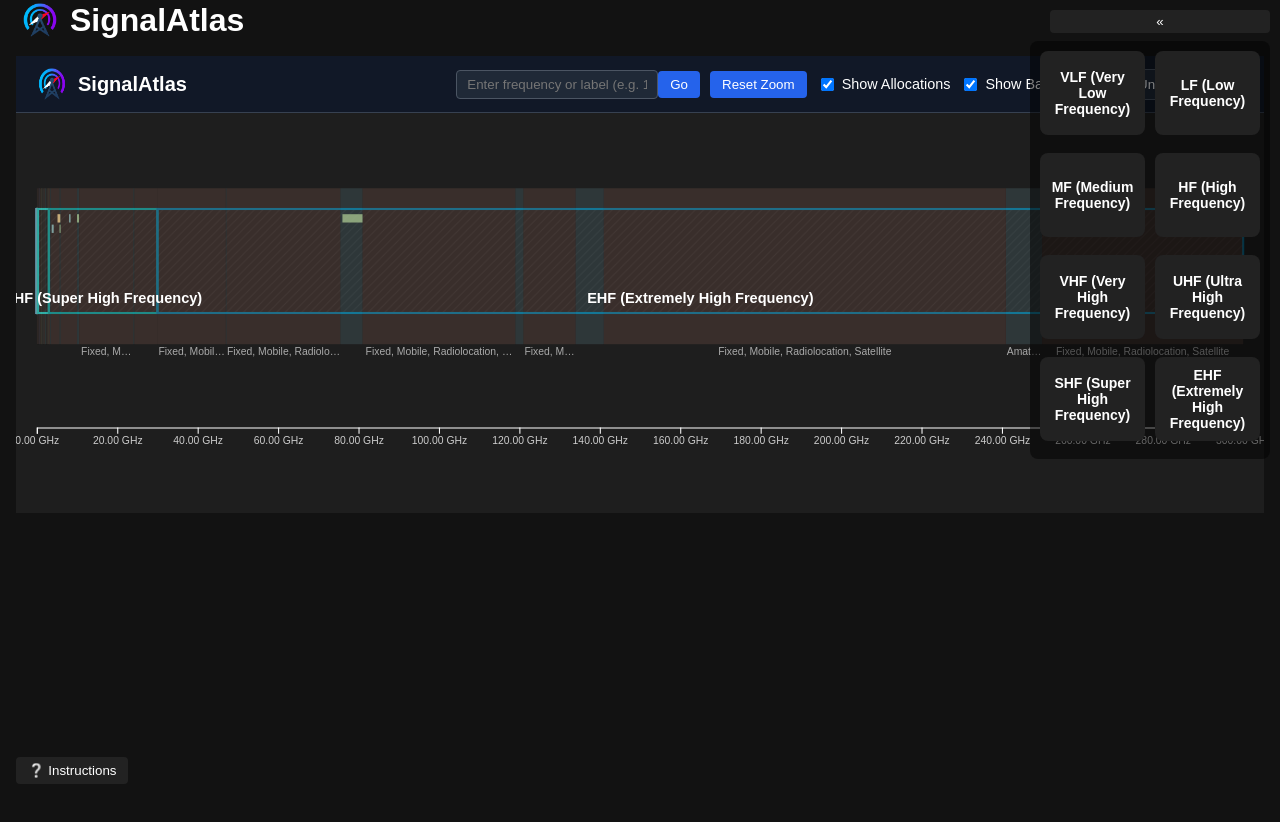
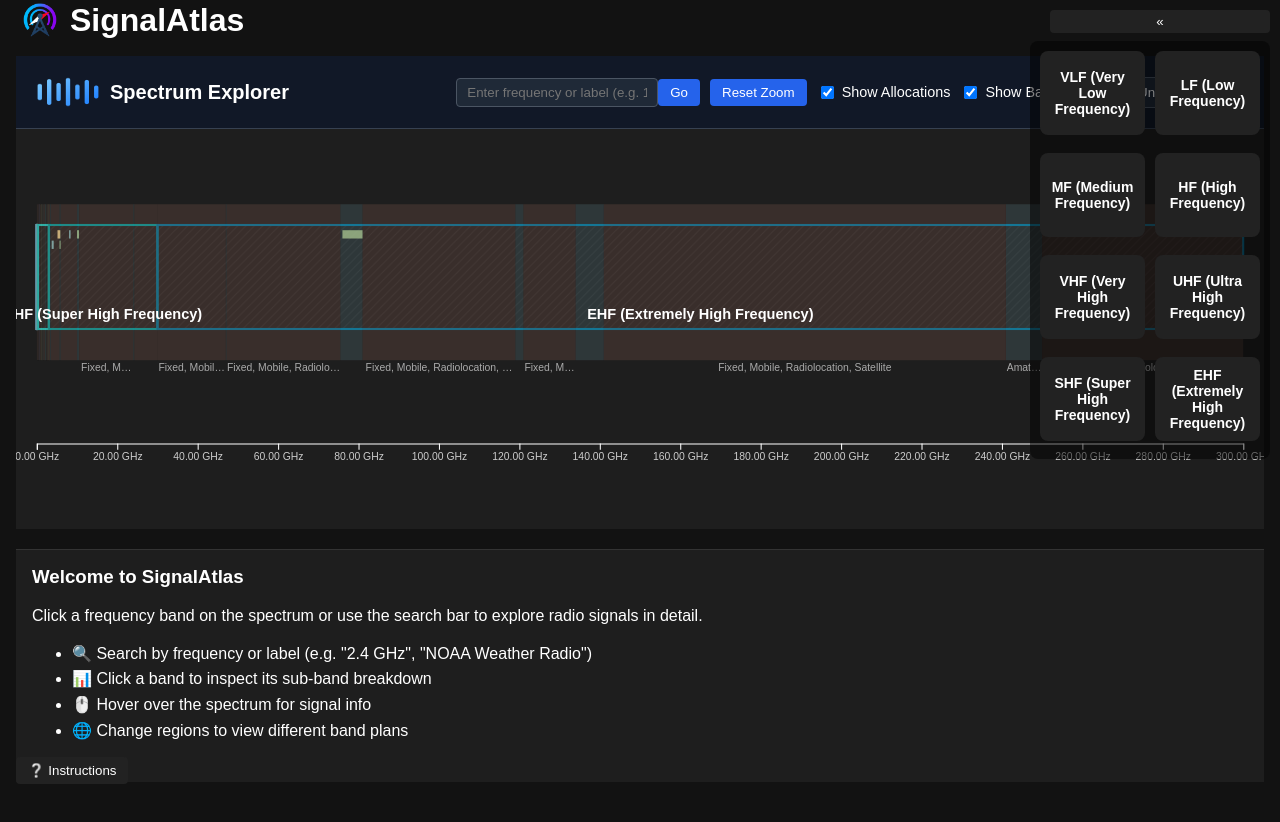
Before and after one commit to Imagineer7/SignalAtlas, a React (Create React App) app: page / in a window 1280 px wide. Shown: the top 822 px of the page. Built offline with nearby package versions, Linux system fonts and the light colour scheme.

Commit message:
Updated some graphics

```diff
--- a/src/components/SpectrumLayout.js
+++ b/src/components/SpectrumLayout.js
@@ -136,8 +136,7 @@ const SpectrumLayout = ({
       {/* 📊 Spectrum canvas */}
       <svg ref={refProp} width="100%" height="400px" />
 
-      {/* 📋 Detailed Band Information Box */}
-      {selectedBand && (
+      {/* 📋 Detailed Band Information Box (or placeholder content) */}
       <div
         style={{
           background: '#1e1e1e',
@@ -145,8 +144,11 @@ const SpectrumLayout = ({
           padding: '1rem',
           marginTop: '1rem',
           borderTop: '1px solid #333',
+          minHeight: '200px',
         }}
       >
+        {selectedBand ? (
+          <>
             <h3 style={{ marginTop: 0 }}>{selectedBand.label}</h3>
             <p>
               <strong>Frequency:</strong>{' '}
@@ -171,7 +173,6 @@ const SpectrumLayout = ({
                       .domain([selectedBand.start, selectedBand.end])
                       .range([0, width]);
 
-                  // Background bar
                     svg.append("rect")
                       .attr("x", 0)
                       .attr("y", 20)
@@ -179,7 +180,6 @@ const SpectrumLayout = ({
                       .attr("height", 12)
                       .attr("fill", "#333");
 
-                  // Subband bars and dynamic labels
                     renderSubbands(svg, selectedBand, scale, {
                       animate: true,
                       barHeight: 12,
@@ -191,7 +191,6 @@ const SpectrumLayout = ({
                 />
 
                 {/* Legend */}
-              {/* Dynamic Legend */}
                 <div style={{ display: 'flex', flexWrap: 'wrap', gap: '10px', marginTop: '0.5rem' }}>
                   {(() => {
                     const baseModeColors = {
@@ -219,11 +218,15 @@ const SpectrumLayout = ({
                     const seen = new Set();
                     return selectedBand.subbands
                       .map(sb => (sb.mode || '').trim().toLowerCase())
-                    .flatMap(modeStr => modeStr.split(/[\s/]+/)) // split composite modes
-                    .filter((mode, i, arr) => mode && !seen.has(mode) && seen.add(mode)) // dedupe
+                      .flatMap(modeStr => modeStr.split(/[\s/]+/))
+                      .filter((mode) => mode && !seen.has(mode) && seen.add(mode))
                       .map(mode => (
                         <div key={mode} style={{ display: 'flex', alignItems: 'center', fontSize: '0.9rem' }}>
-                        <span style={{ width: '14px', height: '14px', backgroundColor: getModeColor(mode), display: 'inline-block', marginRight: '6px' }} />
+                          <span style={{
+                            width: '14px', height: '14px',
+                            backgroundColor: getModeColor(mode),
+                            display: 'inline-block', marginRight: '6px'
+                          }} />
                           {mode.toUpperCase()}
                         </div>
                       ));
@@ -267,8 +270,20 @@ const SpectrumLayout = ({
             >
               Close
             </button>
+          </>
+        ) : (
+          <>
+            <h3 style={{ marginTop: 0 }}>Welcome to SignalAtlas</h3>
+            <p>Click a frequency band on the spectrum or use the search bar to explore radio signals in detail.</p>
+            <ul style={{ lineHeight: '1.6' }}>
+              <li>🔍 Search by frequency or label (e.g. "2.4 GHz", "NOAA Weather Radio")</li>
+              <li>📊 Click a band to inspect its sub-band breakdown</li>
+              <li>🖱️ Hover over the spectrum for signal info</li>
+              <li>🌐 Change regions to view different band plans</li>
+            </ul>
+          </>
+        )}
       </div>
-      )}
     </div>
   );
 };
--- a/src/components/Topbar.css
+++ b/src/components/Topbar.css
@@ -15,8 +15,8 @@
   }
 
   .topbar-logo {
-    width: 32px;
-    height: 32px;
+    width: 64px;
+    height: 48px;
   }
 
   .topbar-title {
--- a/src/components/Topbar.js
+++ b/src/components/Topbar.js
@@ -24,8 +24,8 @@ function Topbar({
   return (
     <div className="topbar">
       <div className="topbar-left">
-        <img src="/favicon.png" alt="SignalAtlas Logo" className="topbar-logo" />
-        <h1 className="topbar-title">SignalAtlas</h1>
+        <img src="/soundwave.png" alt="SignalAtlas Logo" className="topbar-logo" />
+        <h1 className="topbar-title">Spectrum Explorer</h1>
       </div>
       <div className="topbar-controls">
       <div style={{ position: 'relative' }}>
```
Also changed, not shown: public/double_waveform_gradient.svg (added), public/soundwave.png (added). Lines whose indentation alone changed are shown as unchanged.
